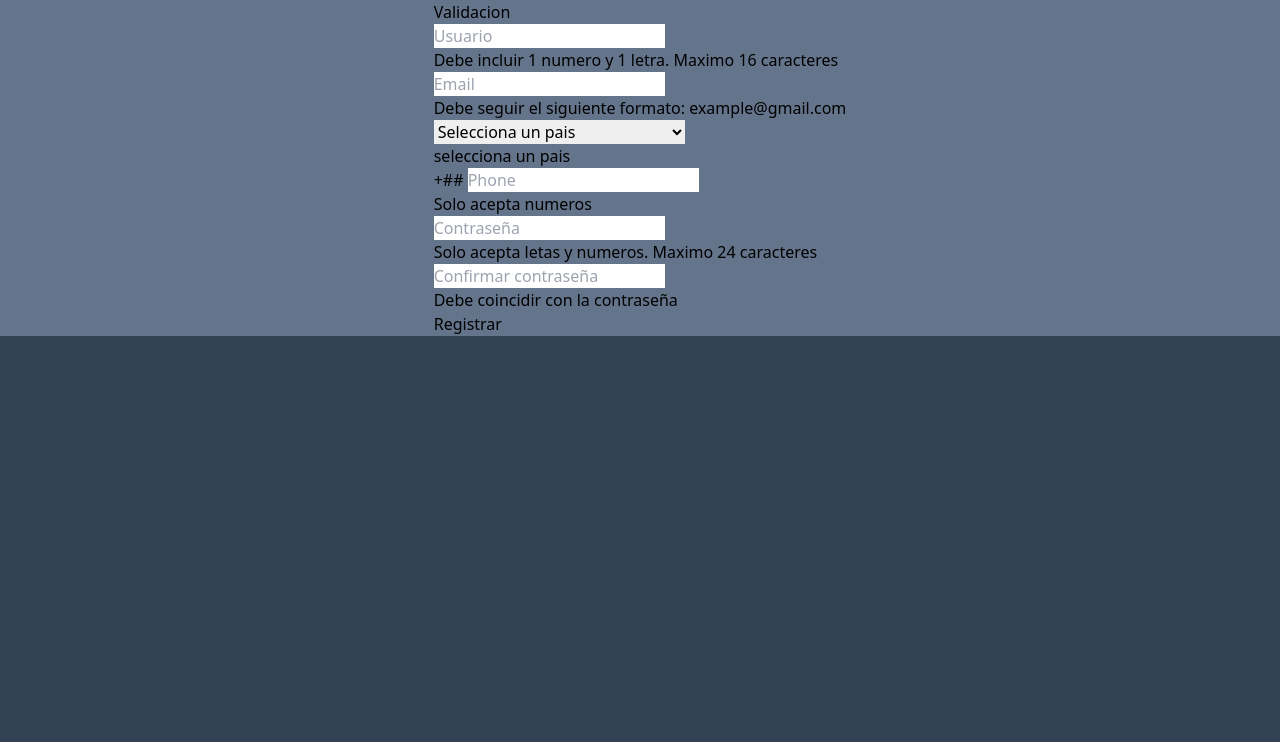
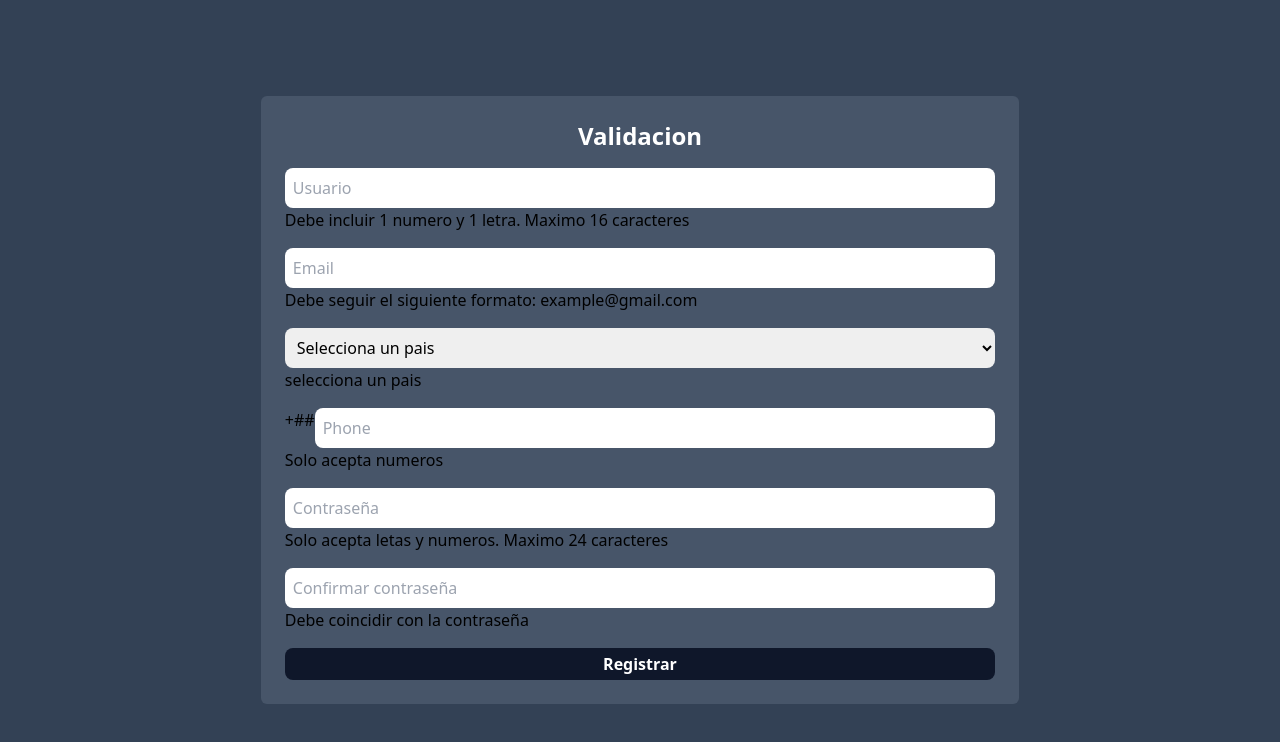
Before and after one commit to REyyyy43/DollarsHub, a website with bundled scripts: page Frontend/views/signup/index.html in a window 1280 px wide. Built offline with nearby package versions, Linux system fonts and the light colour scheme.

Commit message:
tree commit

```diff
--- a/Frontend/views/signup/index.html
+++ b/Frontend/views/signup/index.html
@@ -7,31 +7,34 @@
     <script src="https://unpkg.com/axios/dist/axios.min.js"></script>
     <title>Sign Up|AB</title>
 </head>
-<body class="bg-slate-700">
-    <form id="form" class="flex flex-col justify-center content-center bg-slate-500 items-start flex-wrap">
-        <h1 id="form-title">Validacion</h1>
-        <div class="input-div">
+<body class="bg-slate-700 p-2 m-0 h-screen flex justify-center items-center">
+    <form id="form" class="flex rounded-md w-full md:w-3/5 flex-col p-4 top-0 justify-center content-center gap-4 bg-slate-600 items-start flex-wrap">
+       <div class="flex flex-col justify-center p-2 w-full gap-4">
+        <h1 id="form-title" class="text-2xl m-0 text-center font-bold text-white">Validacion</h1>
+        <div class="input-div" class="flex flex-col gap-2">
             <input
             type="text"
             id="name-input"
             placeholder="Usuario"
+            class="w-full rounded-lg p-2"
             >
             <p class="information">
                 Debe incluir 1 numero y 1 letra. Maximo 16 caracteres
             </p>
         </div>
-        <div class="input-div">
+        <div class="input-div" class="flex flex-col gap-2">
             <input
             type="email"
             id="email-input"
             placeholder="Email"
+            class="w-full rounded-lg p-2"
             >
             <p class="information">
                 Debe seguir el siguiente formato: example@gmail.com
             </p>
         </div>
-    <div class="input-div">
-        <select id="countries">
+    <div class="input-div" class="flex flex-col gap-2">
+        <select id="countries" class="w-full rounded-lg p-2"">
                 <option value="" Selected disabled>Selecciona un pais</option>
 	            <option data-countryCode="GB" value="44">UK (+44)</option>
 	            <option data-countryCode="US" value="1">USA (+1)</option>
@@ -254,44 +257,45 @@
     selecciona un pais
 </p>
 </div>
-        <div class="input-div">
+        <div class="input-div" class="flex flex-col w-full gap-2">
+            <div class="phone-container flex">
                 <span id="phone-code">+##</span>
                 <input
                 type="tel"
                 id="phone-input"
                 placeholder="Phone"
+                class="w-full rounded-lg p-2"
                 >
+            </div>
             <p class="information">
                 Solo acepta numeros
             </p>
         </div>
-        <div class="input-div">
+        <div class="input-div" class="flex flex-col gap-2">
             <input
             type="password"
             id="password-input"
             placeholder="Contraseña"
+            class="w-full rounded-lg p-2"
             >
             <p class="information">
                Solo acepta letas y numeros. Maximo 24 caracteres
             </p>
         </div>
-        <div class="input-div">
+        <div class="input-div" class="flex flex-col gap-2">
             <input
             type="match"
             id="match-input"
             placeholder="Confirmar contraseña"
+            class="w-full rounded-lg p-2"
             >
             <p class="information">
                Debe coincidir con la contraseña
             </p>
         </div>
-        <button id="form-btn">Registrar</button>
+        <button id="form-btn" class="bg-slate-900 w-full font-bold text-white p-1 rounded-lg">Registrar</button>
     </form>
-
-   <div style="background-color: rgb(25, 73, 51); clip-path: polygon(0 0, 100% 0, 100% 50%, 100% 100%, 58% 60%, 0 0);">
-
 </div>
-
     <script src="/Components/nav.js"></script>
     <script type="module" src="index.js"></script>
     <script type="module" src="../Components/notification.js"></script>
```
Lines whose indentation alone changed are shown as unchanged.
